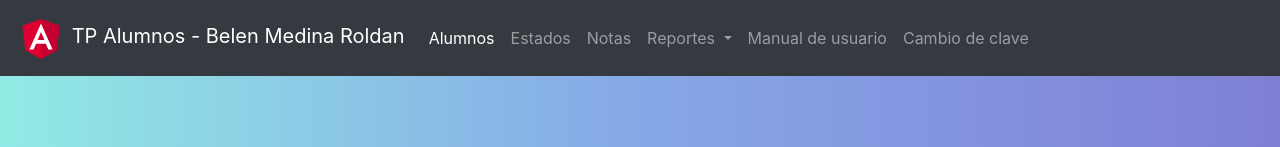
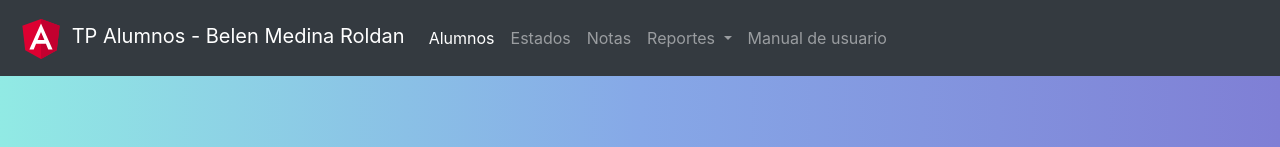
Before and after one commit to belenmr/tp-alumnos-angular, an Angular app: page /alumnos in a window 1280 px wide. Shown: the top 147 px of the page. Built offline with nearby package versions, Linux system fonts and the light colour scheme.

Commit message:
Se elimina elemento de navbar

```diff
--- a/src/app/components/navbar/navbar.component.html
+++ b/src/app/components/navbar/navbar.component.html
@@ -29,13 +29,6 @@
             <li class="nav-item">
                 <a class="nav-link" routerLink="/manual-usuario" routerLinkActive="active">Manual de usuario</a>
             </li>
-            <li class="nav-item">
-                <a class="nav-link" href="#">Cambio de clave</a>
-            </li>
-            <!--
-            <li class="nav-item">
-                <a class="nav-link disabled" href="#" tabindex="-1" aria-disabled="true">Disabled</a>
-            </li> -->
         </ul>
     </div>
 </nav>
```
